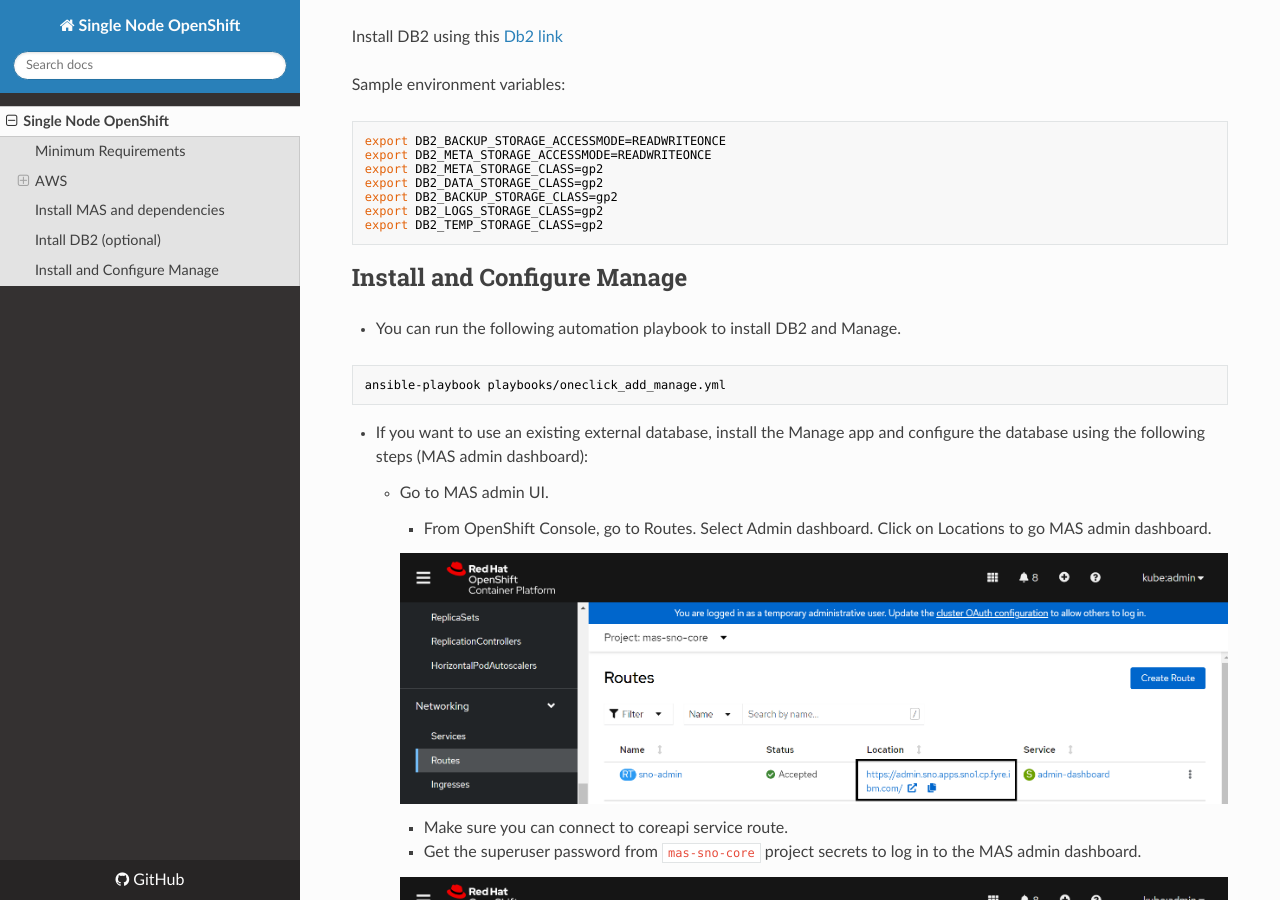
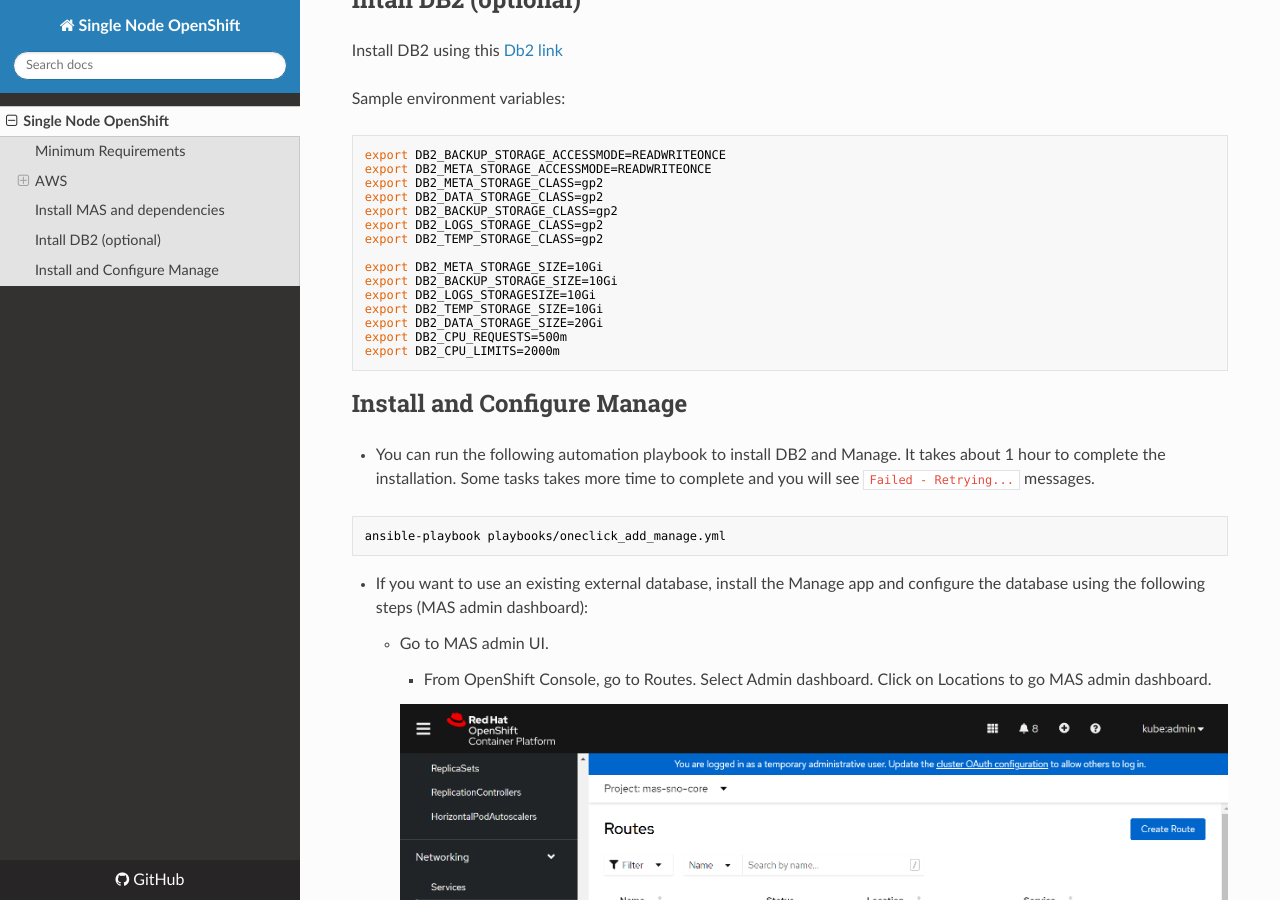
Before and after one commit to ibm-mas-manage/sno, an MkDocs documentation site: the page built from docs/index.md, in a window 1280 px wide and 900 px high, scrolled down 2964 px. Built offline with MkDocs 1.6.1, drawn with Linux system fonts in a browser that asks for light colours; nearby versions of some CDN libraries; some of the changed text lies outside the part shown.

Commit message:
Update index.md

````diff
--- a/docs/index.md
+++ b/docs/index.md
@@ -162,12 +163,20 @@
 export DB2_BACKUP_STORAGE_CLASS=gp2
 export DB2_LOGS_STORAGE_CLASS=gp2
 export DB2_TEMP_STORAGE_CLASS=gp2
+
+export DB2_META_STORAGE_SIZE=10Gi
+export DB2_BACKUP_STORAGE_SIZE=10Gi
+export DB2_LOGS_STORAGESIZE=10Gi
+export DB2_TEMP_STORAGE_SIZE=10Gi
+export DB2_DATA_STORAGE_SIZE=20Gi
+export DB2_CPU_REQUESTS=500m
+export DB2_CPU_LIMITS=2000m
 ```
 
 
 ## Install and Configure Manage
 
-- You can run the following automation playbook to install DB2 and Manage.
+- You can run the following automation playbook to install DB2 and Manage. It takes about 1 hour to complete the installation. Some tasks takes more time to complete and you will see `Failed - Retrying...` messages.
 
 ```
 ansible-playbook playbooks/oneclick_add_manage.yml
````
Also changed, not shown: other parts of docs/index.md (+1 -0 lines).
